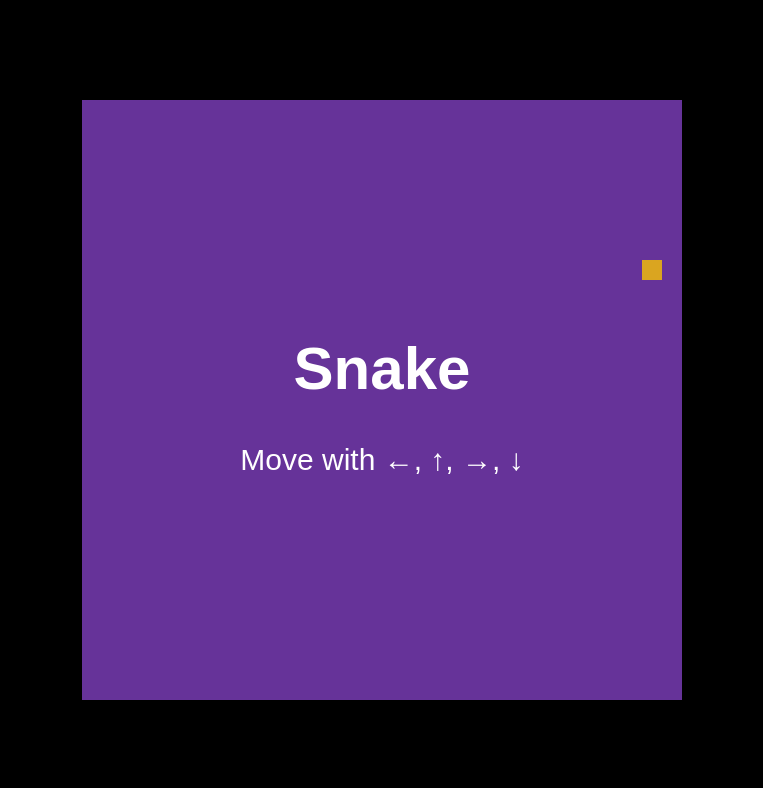
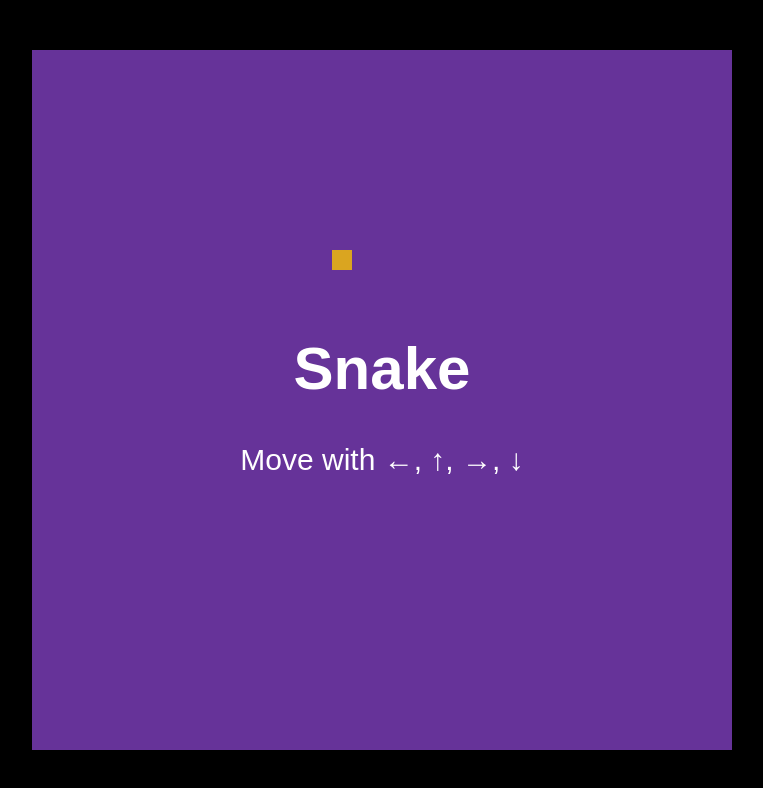
Before and after one commit to Zeffun/project-1-snake, a plain HTML site: page index.html in a window 1280 px wide. Shown: the whole page, without its empty margins (258-1021 px from the left). Drawn offline with Linux system fonts and the light colour scheme; a web font is replaced by a local one.

Commit message:
resized the grid to 35 x 35 since it looks better

```diff
--- a/app.js
+++ b/app.js
@@ -1,6 +1,6 @@
 /*-------------------------------- Constants --------------------------------*/
 const gridContainer = document.getElementById('gridContainer');
-const gridSize = 30;
+const gridSize = 35;
 const cells = [];
 const eatFoodSFX = new Audio("./eatFoodSFX.wav");
 const loseSFX = new Audio("./loseSFX.wav");
--- a/styles.css
+++ b/styles.css
@@ -55,8 +55,8 @@ button {
 
 .grid-container {
     display: grid;
-    grid-template-rows: repeat(30, 20px);
-    grid-template-columns: repeat(30, 20px);
+    grid-template-rows: repeat(35, 20px);
+    grid-template-columns: repeat(35, 20px);
     gap: 0px;
     background-color: #333;
 }
```
